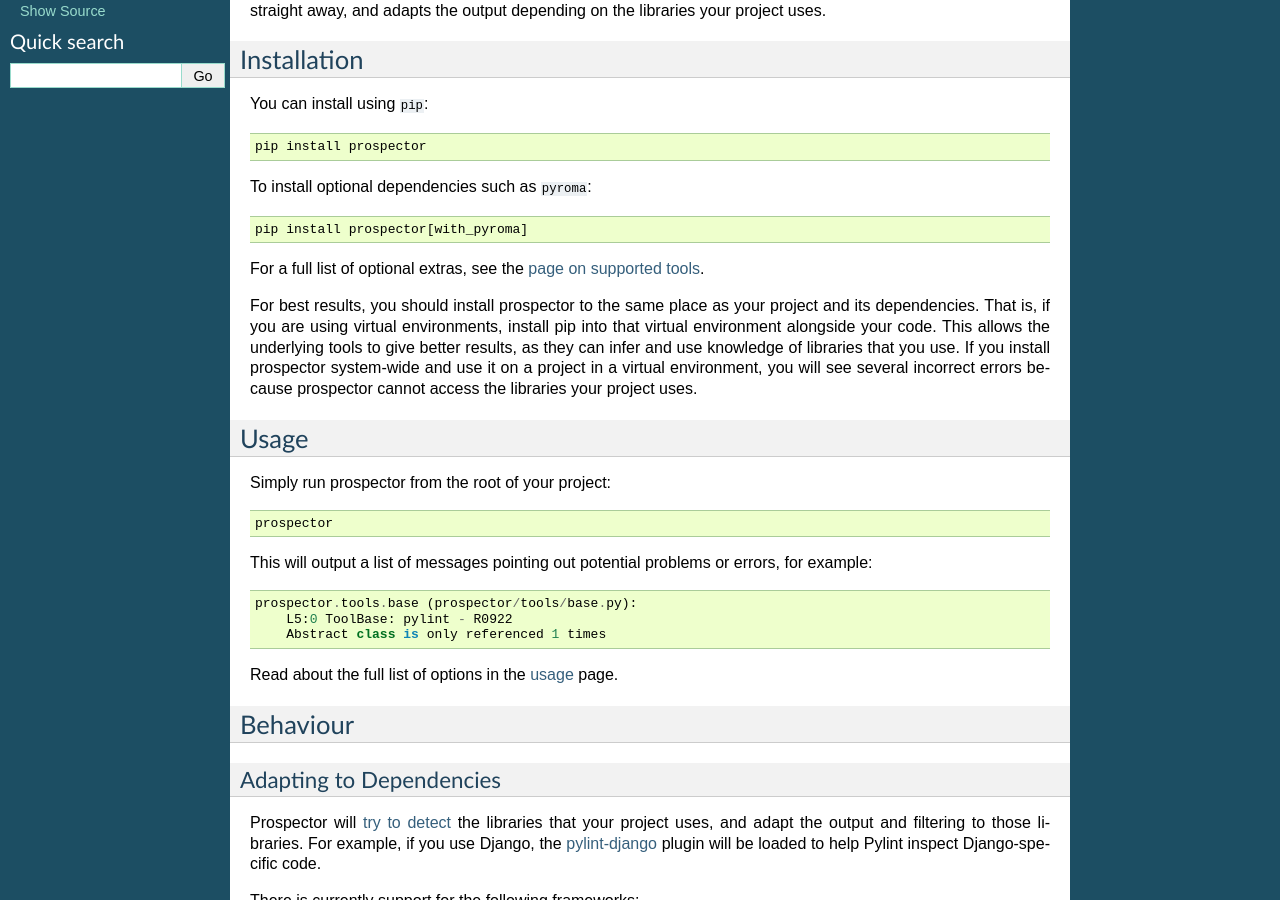
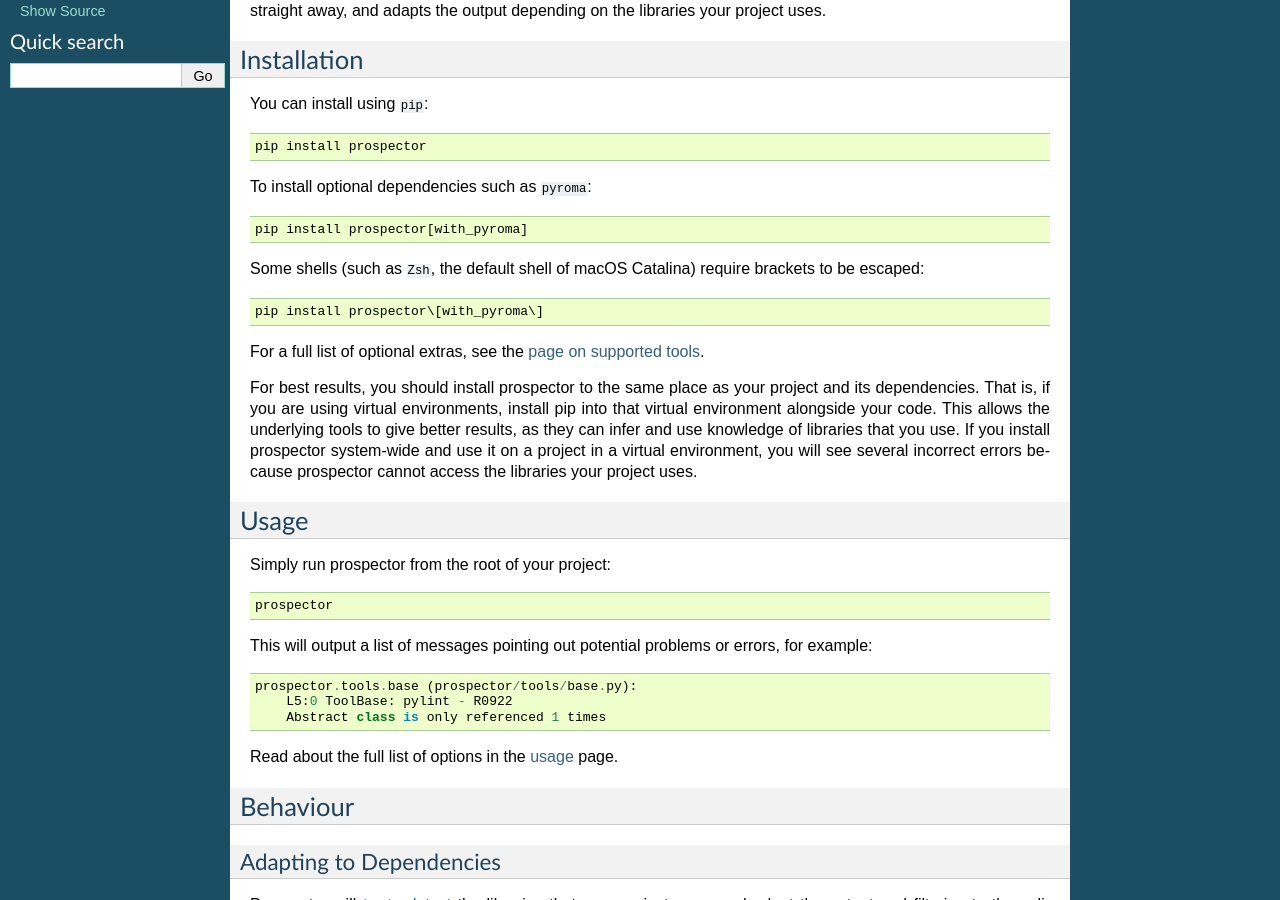
Before and after one commit to prospector-dev/prospector, a Sphinx documentation site: the page built from docs/index.rst, in a window 1280 px wide and 900 px high, scrolled down 360 px. Built offline with Sphinx 7.4.7, drawn with Linux system fonts in a browser that asks for light colours.

Commit message:
Update index.rst

```diff
--- a/docs/index.rst
+++ b/docs/index.rst
@@ -47,6 +47,11 @@
 To install optional dependencies such as ``pyroma``::
 
     pip install prospector[with_pyroma]
+
+
+Some shells (such as ``Zsh``, the default shell of macOS Catalina) require brackets to be escaped::
+
+    pip install prospector\[with_pyroma\]
 
 For a full list of optional extras, see the :doc:`page on supported tools <supported_tools>`.
 
```
